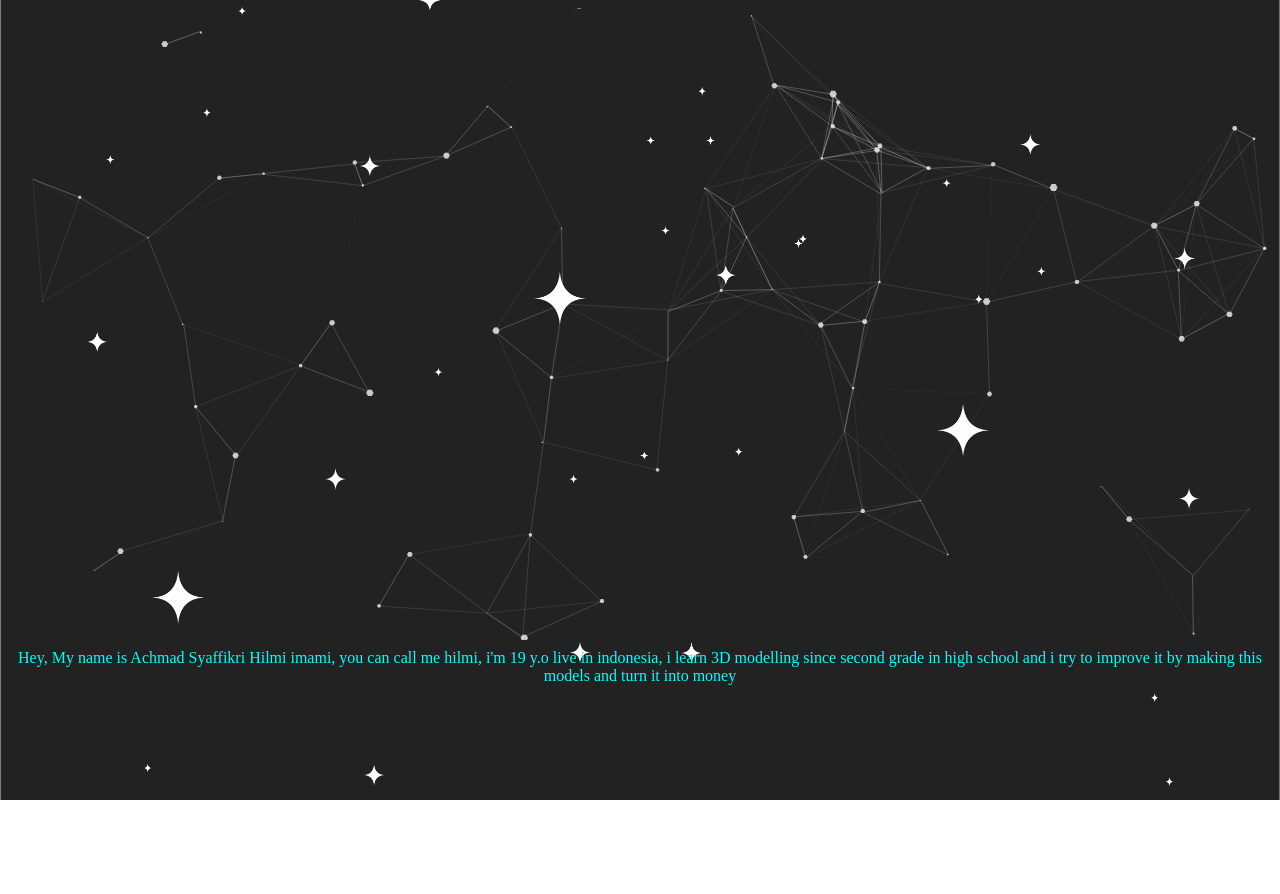
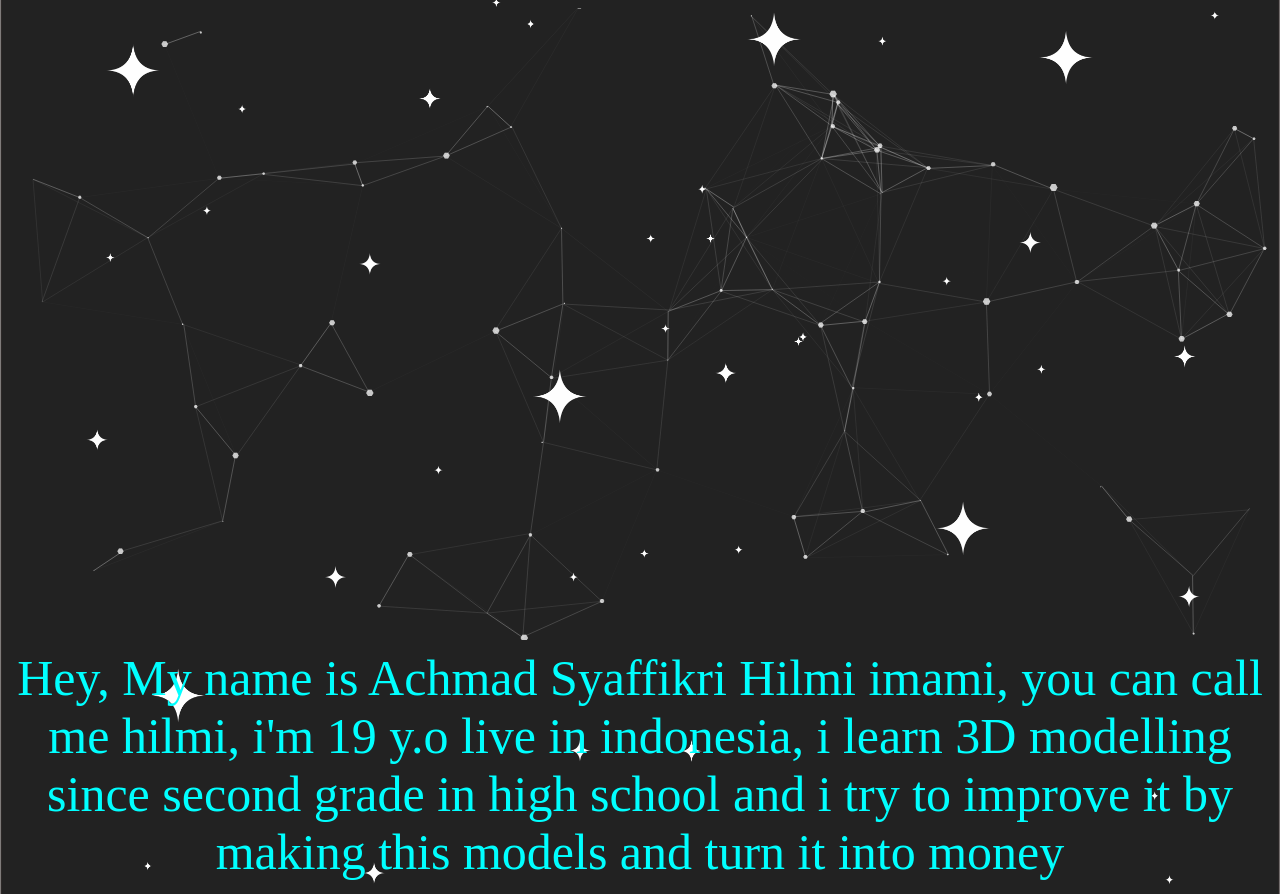
Before and after one commit to ashimodel/ashimodel.github.io, a plain HTML site: page biodata.html in a window 1280 px wide. Before the commit the page ends 800 px from the top, so only its background shows below. Drawn offline with Linux system fonts and the light colour scheme; files whose address does not match are found by name.

Commit message:
interface 2

```diff
--- a/css/design.css
+++ b/css/design.css
@@ -23,6 +23,7 @@ body {
         color: cyan;
         padding: 5px;
         text-align: center;
+        font-size: 50px;
 }
 .header{
     text-align: center;
```
Also changed, not shown: index.html (+1 -1 lines).
